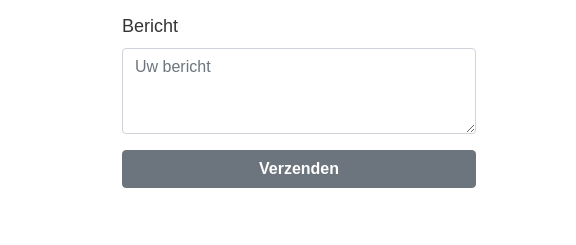
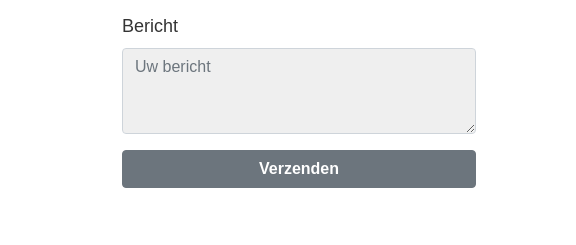
Before and after one commit to iamesat/voedselbank-hogeland, a plain HTML site: page aboutus-contact.html in a window 1280 px wide. Shown: the part 555-800 px from the top of the page, 704-1280 px from the left. Drawn offline with nearby package versions, Linux system fonts and the light colour scheme.

Commit message:
fixes
fixes

```diff
--- a/css/_aboutuscontact.scss
+++ b/css/_aboutuscontact.scss
@@ -5,6 +5,10 @@
 
         .contacth2 {
             color: $orange;
+        }
+
+        .form-control {
+            background-color: #EFEFEF;
         }
 
         .aboutus-maps-container {
```
Also changed, not shown: css/style.css, 1 other file.
